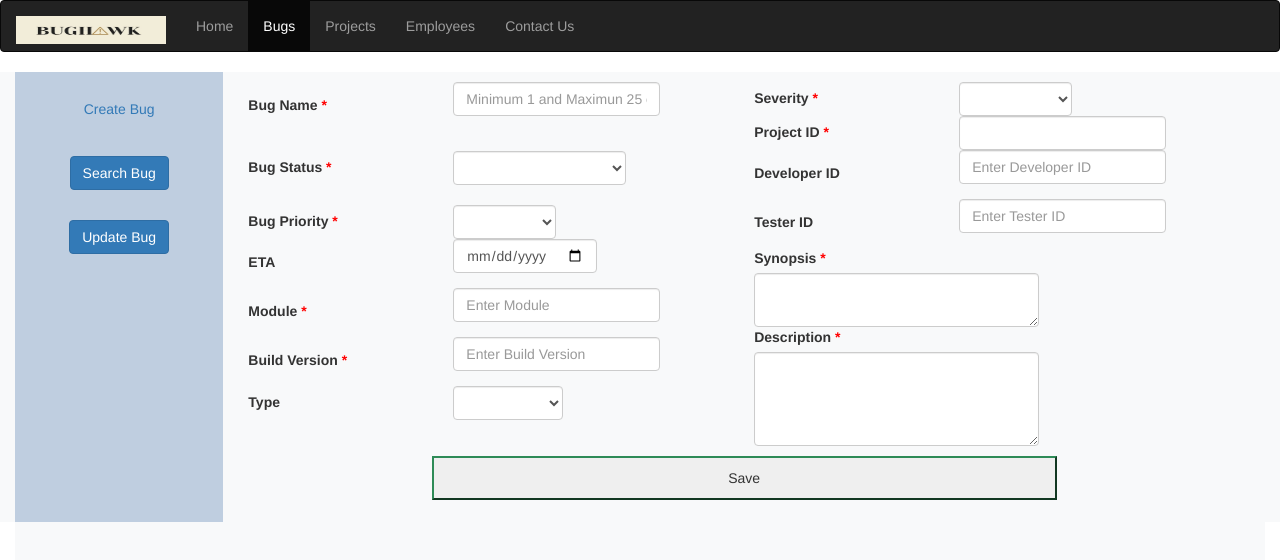
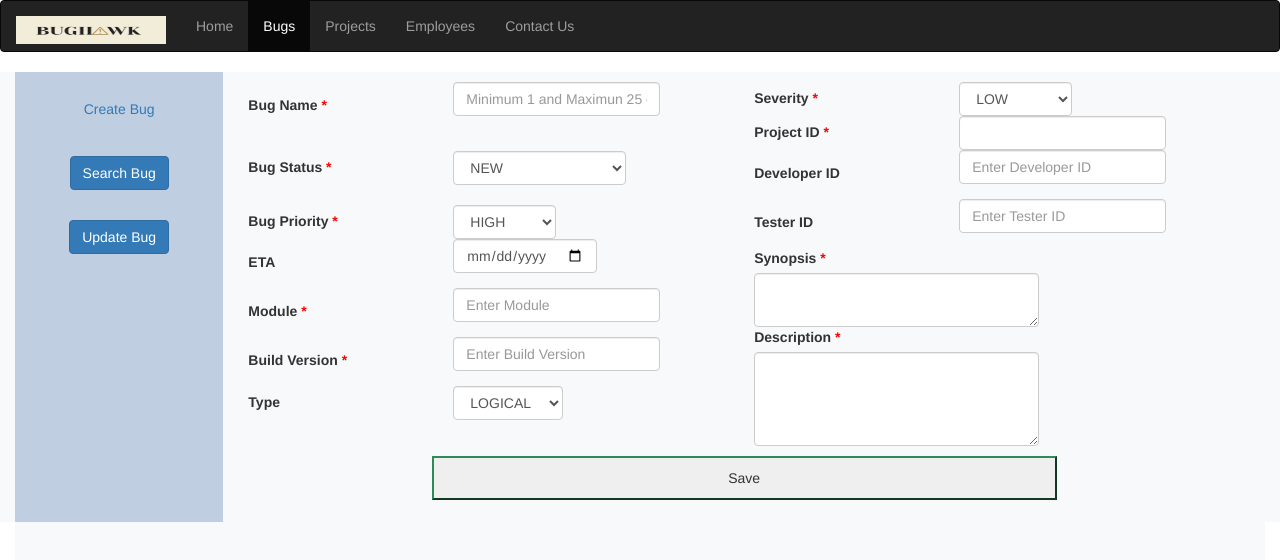
Before and after one commit to vaiibm/BTSAngular, an Angular app: page /update in a window 1280 px wide. Shown: the top 560 px of the page. Built offline with nearby package versions, Linux system fonts and the light colour scheme; no server answers.

Commit message:
solved bug regarding create bug alert

```diff
--- a/src/app/Bug.ts
+++ b/src/app/Bug.ts
@@ -1,13 +1,13 @@
 export class Bug {
   id: string;
   name: string = '';
-  priority: string;
+  priority: string='HIGH';
   projectId: string;
   module: string;
-  type: string;
-  status: string = '';
+  type: string='LOGICAL';
+  status: string = 'NEW';
   buildVersion: string;
-  severity: string;
+  severity: string='LOW';
   testerId: string;
   developerId: string;
   synopsis: string;
--- a/src/app/create-bug/create-bug.component.ts
+++ b/src/app/create-bug/create-bug.component.ts
@@ -11,8 +11,8 @@ import {BugService} from '../bug.service'
 })
 export class CreateBugComponent implements OnInit {
 title:string="CreateBug";
- bug:Bug= new Bug();
-bug1:Bug= new Bug();
+@Input()  bug:Bug= new Bug();
+ bugchild:Bug= new Bug();
 bugArray:Bug[]=[];
  constructor( private bugService:BugService){}
  save(){
@@ -27,7 +27,7 @@ bugArray:Bug[]=[];
 
   error=>{
     console.log(error);
-    if(!error.ok)
+    if(error.statusText!=='OK')
     alert("Error !! : "+error.headers.get("error"))
     else{
       alert('bug added..');
--- a/src/app/update-bug/update-bug.component.html
+++ b/src/app/update-bug/update-bug.component.html
@@ -1,2 +1,2 @@
 
-<app-create-bug ></app-create-bug>
+<app-create-bug  [bug]="bug"></app-create-bug>
--- a/src/app/update-bug/update-bug.component.ts
+++ b/src/app/update-bug/update-bug.component.ts
@@ -1,4 +1,4 @@
-import { Component, OnInit } from '@angular/core';
+import { Component, Input, OnInit } from '@angular/core';
 import { Bug } from '../Bug';
 import { BugService } from '../bug.service'
 /*
```
